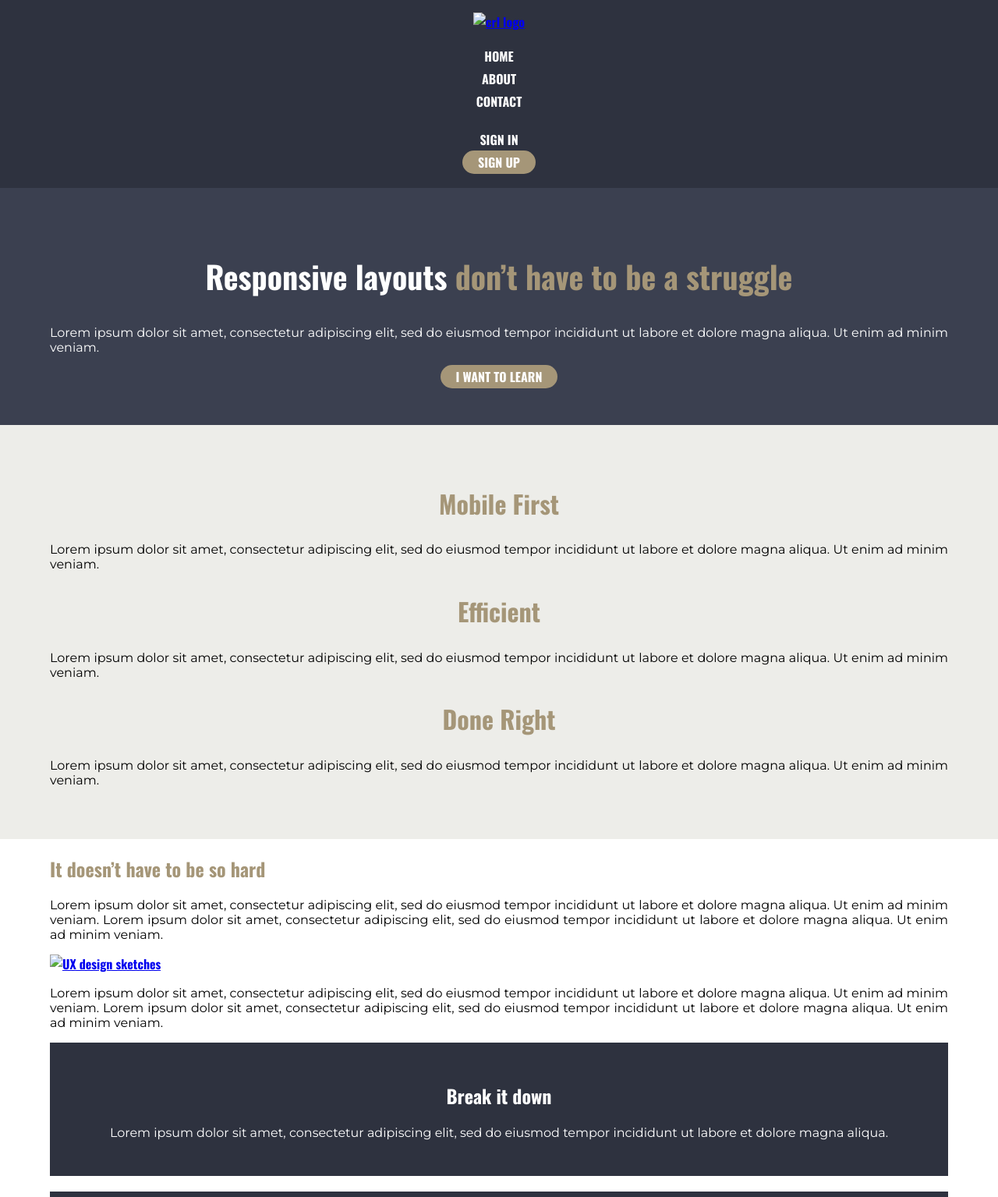
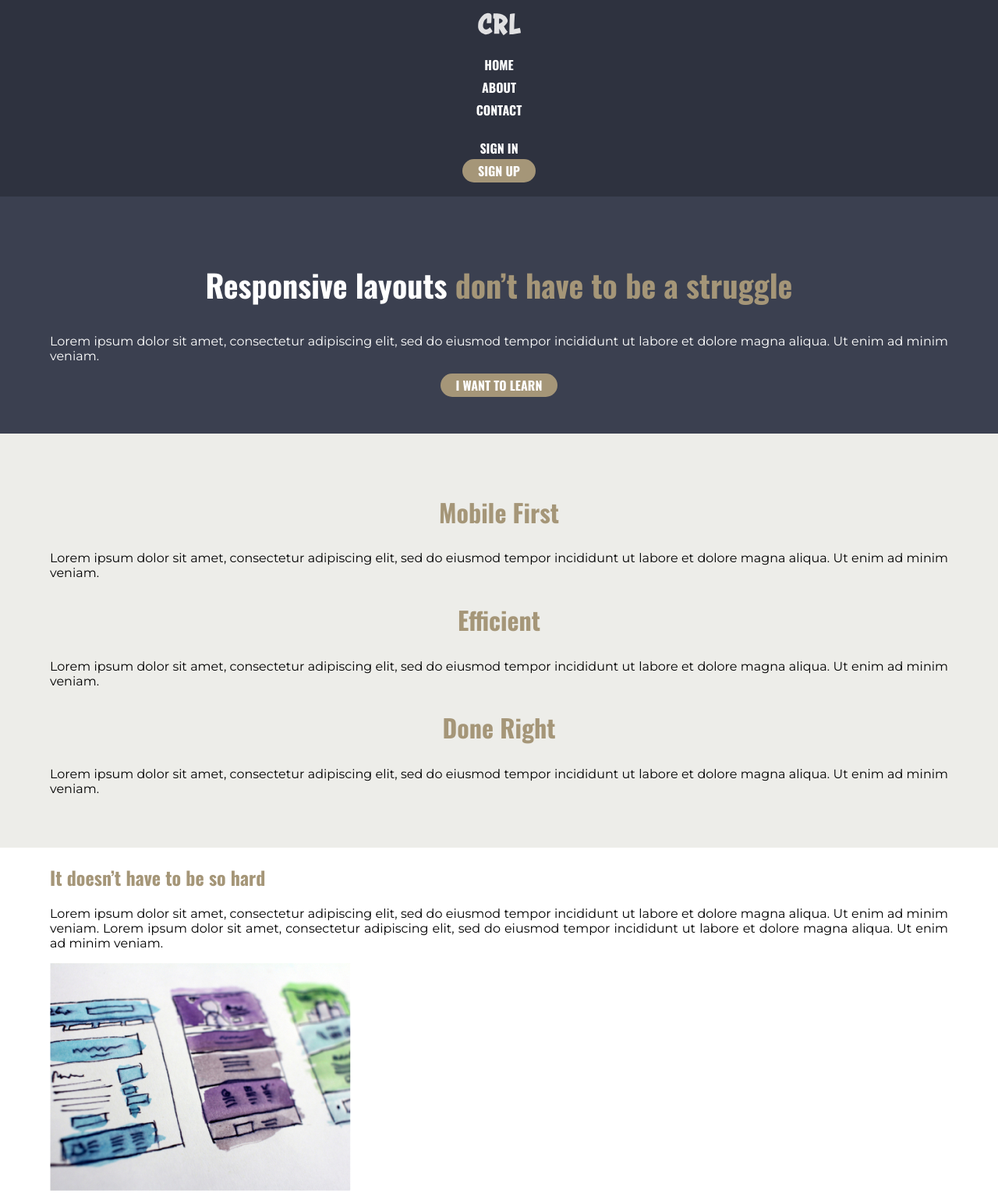
Before and after one commit to Eljohnz/web, a plain HTML site: page index.html in a window 1280 px wide. Shown: the top 1535 px of the page at 78% size. Drawn offline with nearby package versions, Linux system fonts and the light colour scheme.

Commit message:
index.html

```diff
--- a/index.html
+++ b/index.html
@@ -15,7 +15,7 @@
     <header>
         <div class="container row">
             <a class="logo" href="#">
-                <img src="img/logo.svg" alt="crl logo">
+                <img src="logo.svg" alt="crl logo">
             </a>
             <nav class="nav">
                 <ul class="nav__list nav__list--primary">
@@ -90,7 +90,7 @@
                     dolore magna aliqua. Ut enim ad minim veniam.
                 </p>
                 <a href="#" class="article__img">
-                    <img src="img/hero-img.jpg" alt="UX design sketches">
+                    <img src="hero-img.jpg" alt="UX design sketches">
                 </a>
                 <p class="article__p">Lorem ipsum dolor sit amet, consectetur adipiscing elit, sed do
                     eiusmod tempor incididunt ut labore et dolore magna aliqua. Ut
```
